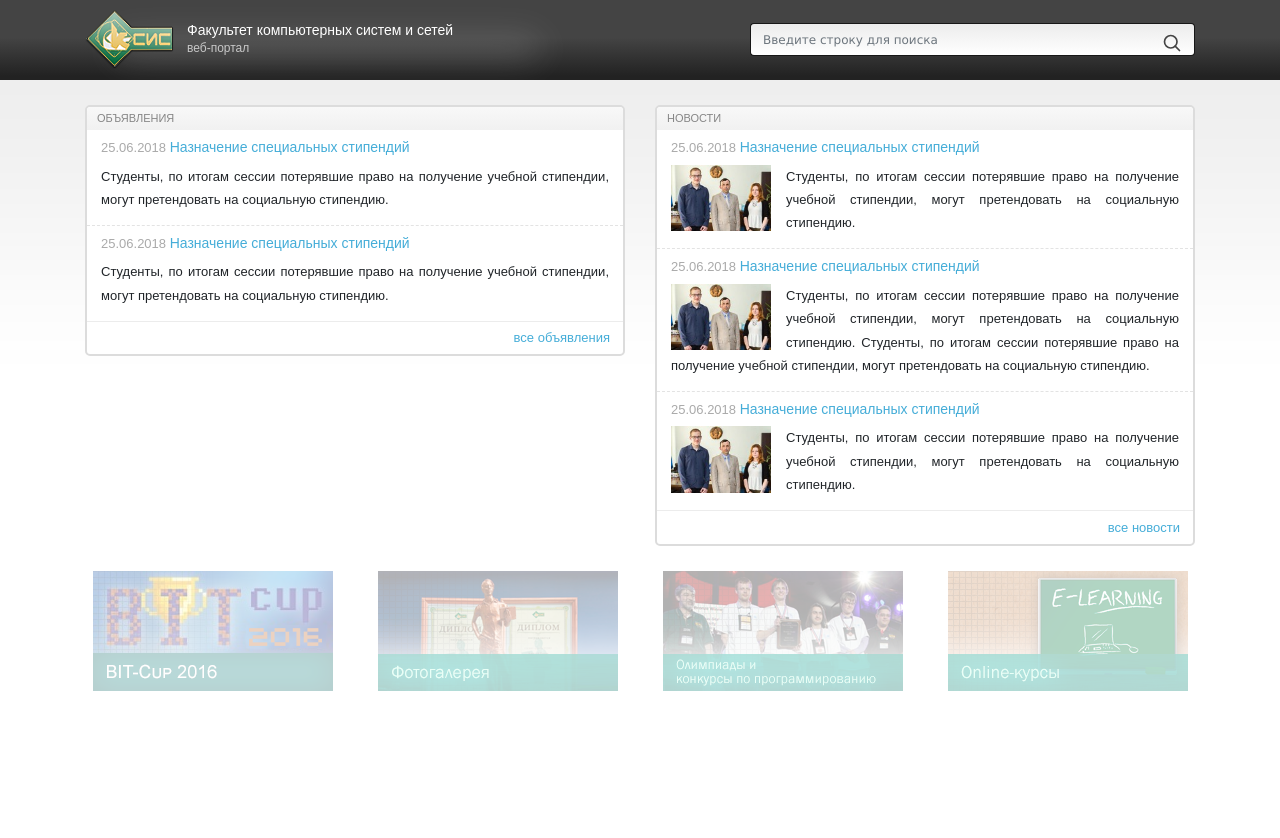
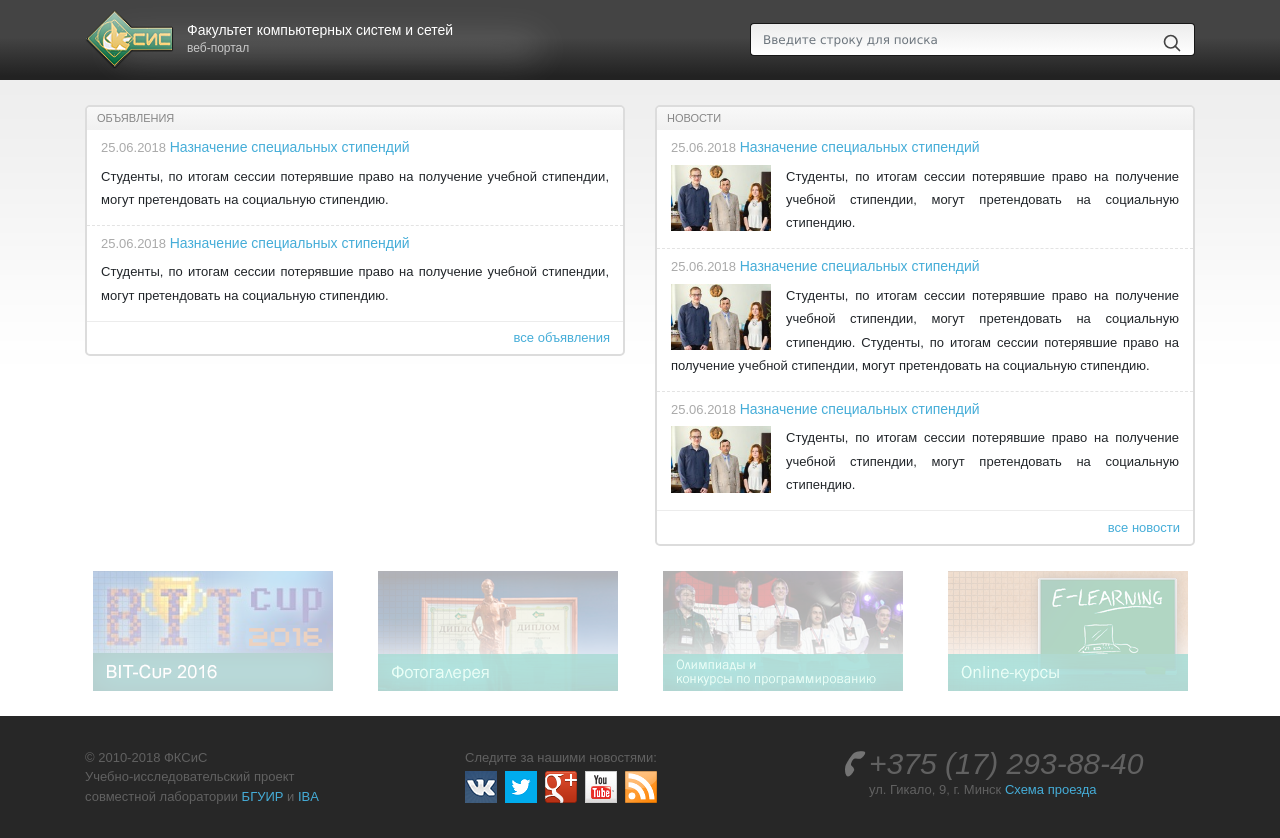
Before and after one commit to danilchican/fksis-portal-redesign, a website built with webpack: page src/index.html in a window 1280 px wide. Before the commit the page ends 800 px from the top, so only its background shows below. Built offline with nearby package versions, Linux system fonts and the light colour scheme; files whose address does not match are found by name.

Commit message:
Footer base structure

```diff
--- a/src/index.html
+++ b/src/index.html
@@ -178,6 +178,67 @@
 </div>
 <!--INDEX PAGE CONTENT END-->
 
+<div id="fksis-footer">
+    <div class="container">
+        <footer class="py-35">
+            <div class="row flex-nowrap justify-content-between">
+                <div class="col-4">
+                    <p class="copyright">
+                        &copy; 2010-2018 ФКСиС<br/>
+                        Учебно-исследовательский проект<br/>
+                        совместной лаборатории <a href="http://www.bsuir.by/" target="_blank">БГУИР</a>
+                        и <a href="http://www.iba.by/" target="_blank">IBA</a>
+                    </p>
+                </div>
+
+                <!--FOOTER SOCIALS START-->
+                <div class="col-4">
+                    <p class="fksis-footer-socials-head">
+                        Следите за нашими новостями:
+                    </p>
+                    <ul id="fksis-footer-socials-list" class="p-0 mt-1">
+                        <li class="mr-2">
+                            <a href="/" target="_blank">
+                                <img src="./images/socials/vk.png" alt="Группа Вконтакте"/>
+                            </a>
+                        </li>
+                        <li class="mr-2">
+                            <a href="/" target="_blank">
+                                <img src="./images/socials/twitter.png" alt="Twitter"/>
+                            </a>
+                        </li>
+                        <li class="mr-2">
+                            <a href="/" target="_blank">
+                                <img src="./images/socials/gplus.png" alt="Google Plus"/>
+                            </a>
+                        </li>
+                        <li class="mr-2">
+                            <a href="/" target="_blank">
+                                <img src="./images/socials/youtube.png" alt="Youtube канал"/>
+                            </a>
+                        </li>
+                        <li class="mr-2">
+                            <a href="/" target="_blank">
+                                <img src="./images/socials/rss.png" alt="RSS Лента"/>
+                            </a>
+                        </li>
+                    </ul>
+                </div>
+                <!--FOOTER SOCIALS END-->
+
+                <!--FOOTER CONTACTS START-->
+                <div class="col-4">
+                    <div class="fksis-footer-contacts pl-4">+375 (17) 293-88-40</div>
+                    <p class="fksis-footer-contacts-desc pl-4">
+                        ул. Гикало, 9, г. Минск <a href="/" target="_blank">Схема проезда</a>
+                    </p>
+                </div>
+                <!--FOOTER CONTACTS END-->
+            </div>
+        </footer>
+    </div>
+</div>
+
 <!-- Popper.js -->
 <!-- TODO <script src="https://cdnjs.cloudflare.com/ajax/libs/popper.js/1.12.9/umd/popper.min.js" integrity="sha384-ApNbgh9B+Y1QKtv3Rn7W3mgPxhU9K/ScQsAP7hUibX39j7fakFPskvXusvfa0b4Q" crossorigin="anonymous"></script>-->
 <script src="../build/js/app.js"></script>
--- a/src/scss/app.scss
+++ b/src/scss/app.scss
@@ -154,3 +154,29 @@
     }
   }
 }
+
+#fksis-footer {
+  background-color: #272727;
+  color: #616161;
+  font-size: 13px;
+
+  p {
+    margin-bottom: 0;
+  }
+
+  #fksis-footer-socials-list {
+    list-style: none;
+
+    li {
+      float: left;
+      margin-right: 0.1rem;
+    }
+  }
+
+  .fksis-footer-contacts {
+    background: url('../images/phone.png') left center no-repeat;
+    font-size: 30px;
+    font-style: italic;
+    line-height: 2rem;
+  }
+}
--- a/src/scss/bootstrap-helpers.scss
+++ b/src/scss/bootstrap-helpers.scss
@@ -25,7 +25,7 @@ a:hover {
 }
 
 input {
-  font-family: Verdana;
+  font-family: Verdana, serif;
   font-size: 12px!important;
 }
 
@@ -33,3 +33,8 @@ input {
   padding-top: ($spacer * .65) !important;
   padding-bottom: ($spacer * .65) !important;
 }
+
+.py-35 {
+  padding-top: ($spacer * 2) !important;
+  padding-bottom: ($spacer * 2) !important;
+}
```
